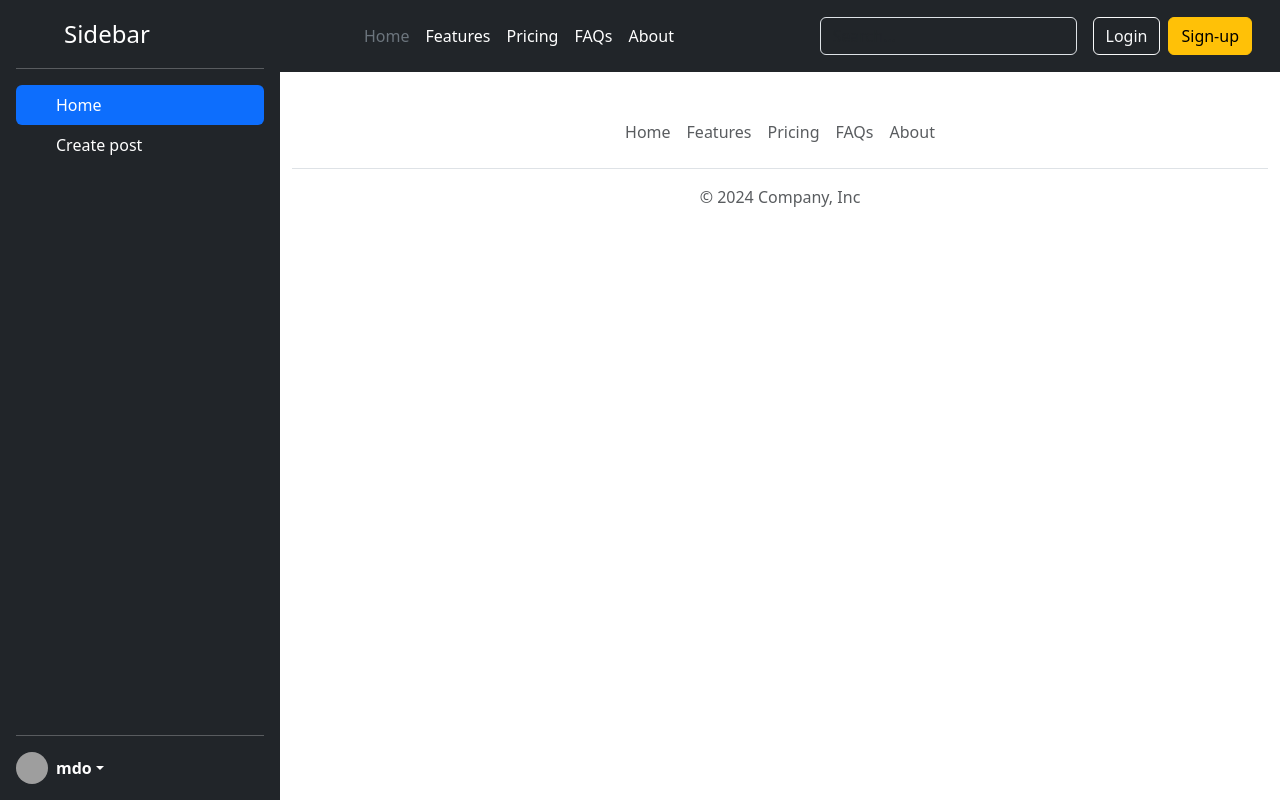
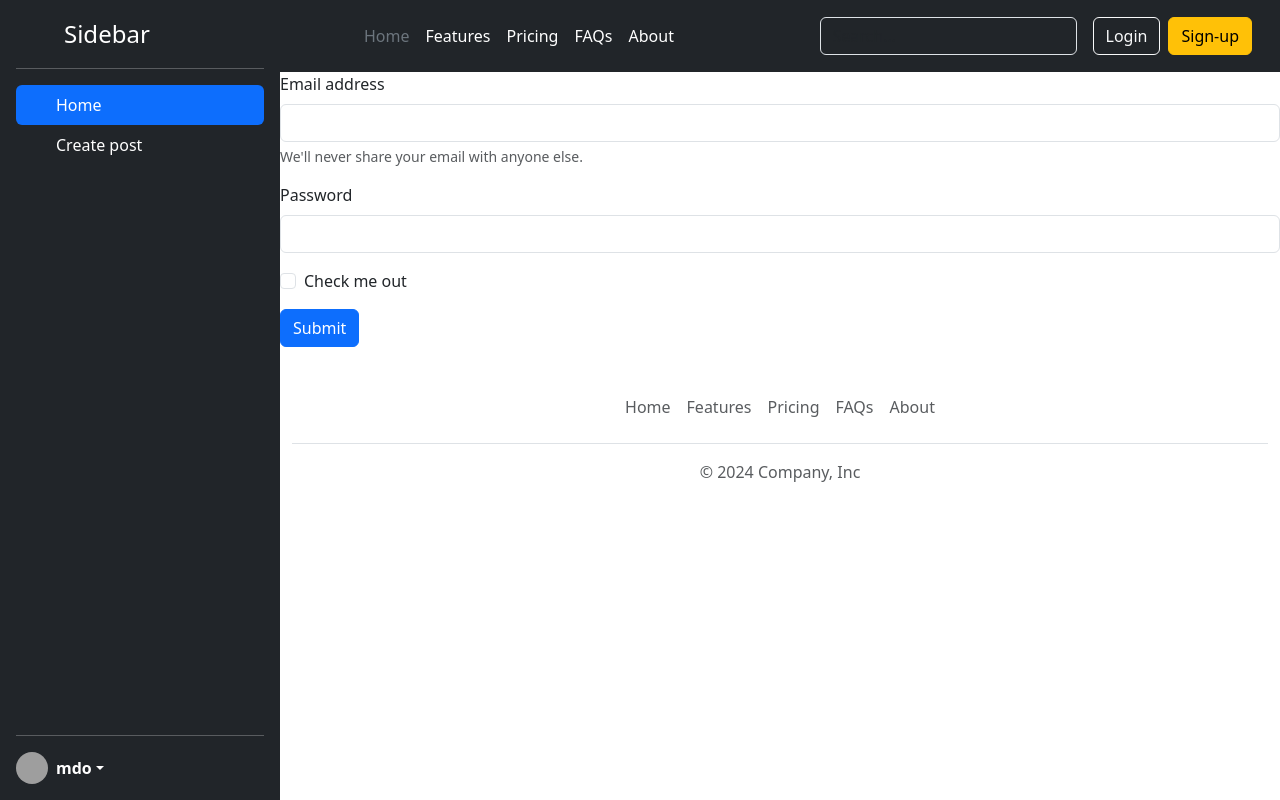
Before and after one commit to dg-codingbapunu/social-media-App, a React (Vite) app in the folder social/: page / in a window 1280 px wide. Built offline with nearby package versions, Linux system fonts and the light colour scheme; grey boxes are pictures that could not be loaded.

Commit message:
create post component

```diff
--- a/social/src/App.jsx
+++ b/social/src/App.jsx
@@ -1,6 +1,7 @@
 import "./App.css";
 import "bootstrap/dist/css/bootstrap.min.css";
 import Header from "./components/Header";
+import CreatePost from "./components/Createpost";
 import Footer from "./components/Footer";
 import Sidebar from "./components/Sidebar";
 function App() {
@@ -9,6 +10,7 @@ function App() {
       <Sidebar></Sidebar>
       <div className="content">
         <Header></Header>
+        <CreatePost></CreatePost>
         <Footer></Footer>
       </div>
     </div>
--- /dev/null
+++ b/social/src/components/Createpost.jsx
@@ -0,0 +1,40 @@
+const CreatePost = () => {
+  return (
+    <form>
+      <div class="mb-3">
+        <label for="exampleInputEmail1" class="form-label">
+          Email address
+        </label>
+        <input
+          type="email"
+          class="form-control"
+          id="exampleInputEmail1"
+          aria-describedby="emailHelp"
+        />
+        <div id="emailHelp" class="form-text">
+          We'll never share your email with anyone else.
+        </div>
+      </div>
+      <div class="mb-3">
+        <label for="exampleInputPassword1" class="form-label">
+          Password
+        </label>
+        <input
+          type="password"
+          class="form-control"
+          id="exampleInputPassword1"
+        />
+      </div>
+      <div class="mb-3 form-check">
+        <input type="checkbox" class="form-check-input" id="exampleCheck1" />
+        <label class="form-check-label" for="exampleCheck1">
+          Check me out
+        </label>
+      </div>
+      <button type="submit" class="btn btn-primary">
+        Submit
+      </button>
+    </form>
+  );
+};
+export default CreatePost;
```
